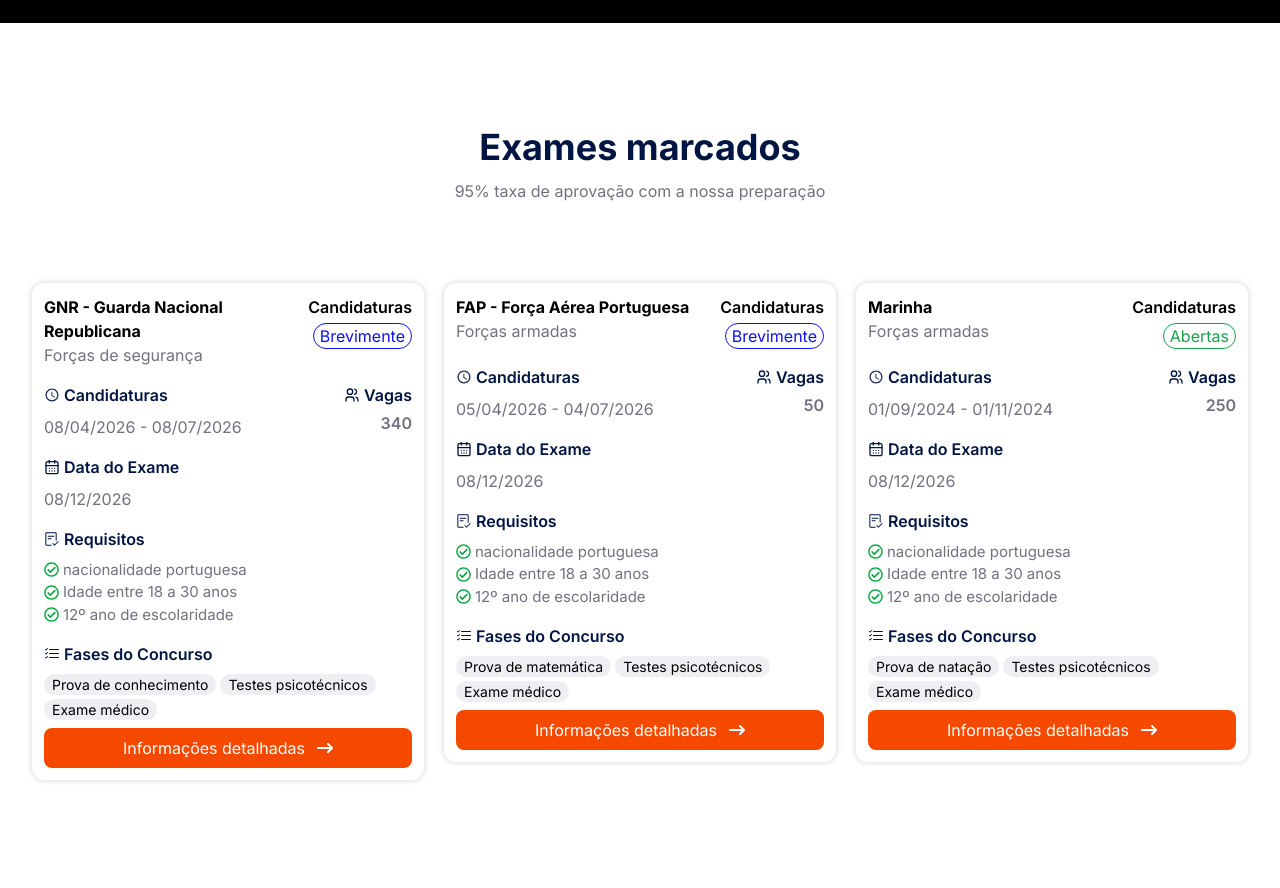
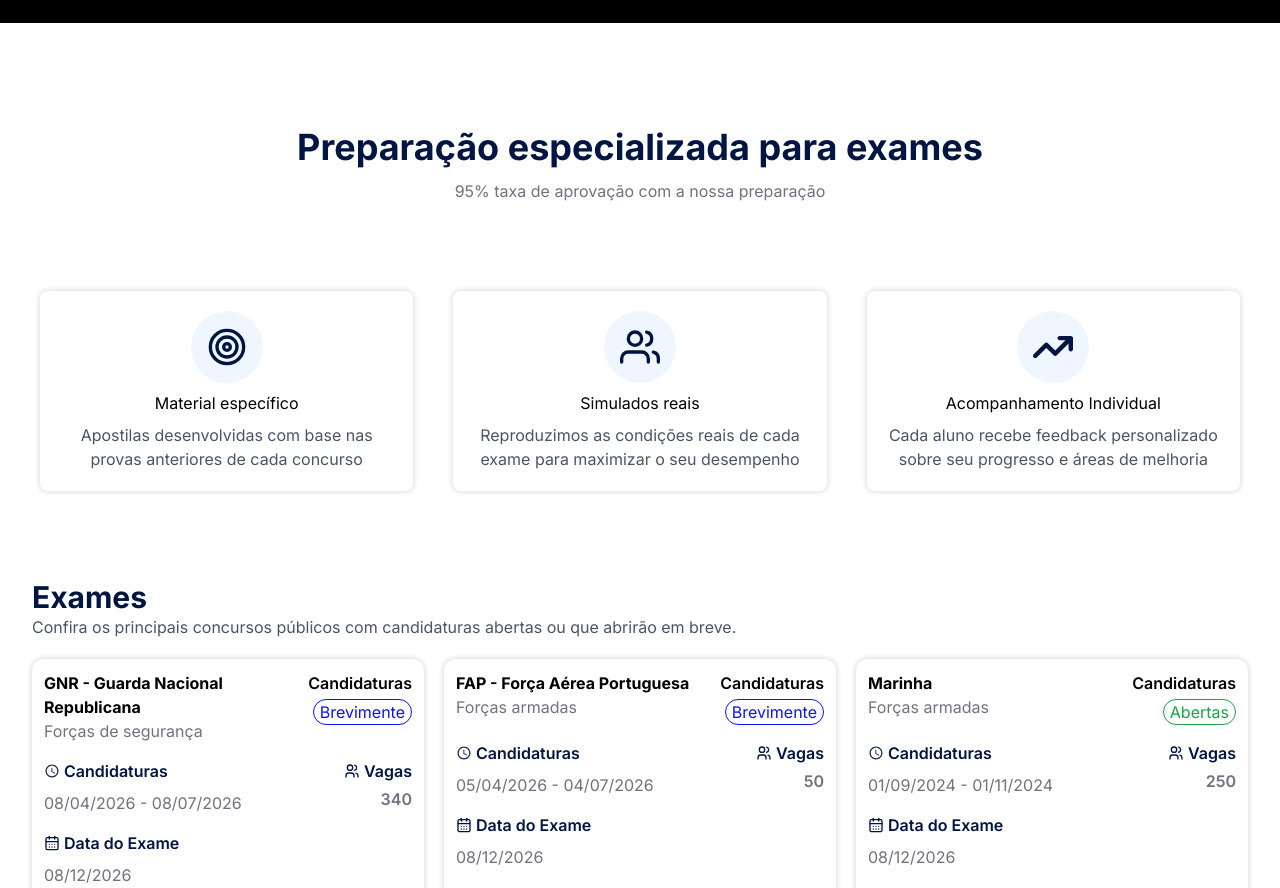
Before and after one commit to Esmael-coder/School_Academy, a React (Vite) app in the folder projecto-final/: page /exame in a window 1280 px wide. Shown: the part 564-1452 px from the top of the page. Built offline with nearby package versions, Linux system fonts and the light colour scheme.

Commit message:
animation

```diff
--- a/projecto-final/src/index.css
+++ b/projecto-final/src/index.css
@@ -7,8 +7,9 @@
 @theme{
 
   --color-primary: #001542;
-  --color-secondary : #e6f0f9;
-  --color-hightlight: #1112F1;
+  --color-secondary : #eff6ff;
+  --color-realce: #bfdbff;
+  --color-hightlight: #1447e6;
   --color-orange: #f54900;
   --color-hover: #A83200;
   --color-cinza: #717182;
--- a/projecto-final/src/pages/contacto/Contacto.jsx
+++ b/projecto-final/src/pages/contacto/Contacto.jsx
@@ -16,9 +16,14 @@
       <section className='bg-black relative'>
         <div className='absolute w-full h-full bg-[url("images/fundo-contacto.jpg")] bg-cover bg-center opacity-55'></div>
         <div className='max-w-7xl w-full mx-auto px-4 py-16 lg:px-8 flex flex-col md:flex-row gap-4 justify-between'>
-          <div>
+          <motion.div
+            initial={{opacity: 0, x: -20}}
+            whileInView={{opacity: 1, x: 0}}
+            transition={{duration: 0.6, ease: "easeIn"}}
+            viewport={{once: true}}
+          >
             <HeroDiv imagem={'images/destaque-contacto.jpg'} percentage={"95%"} text={"Taxa de sucesso"} />
-          </div>
+          </motion.div>
         </div>
       </section>
 
@@ -27,9 +32,9 @@
         <div className='w-full max-w-7xl mx-auto px-4 md:px-6 lg:px-8 mb-12'>
           <div className='text-center my-20'>
             <motion.h1 id='start' className='font-bold text-2xl lg:text-4xl text-primary mb-5'
-              initial={{ opacity: 0, y: 30 }}
+              initial={{ opacity: 0, y: 20 }}
               whileInView={{ opacity: 1, y: 0 }}
-              transition={{ duration: 1, delay: 0.2 }}
+              transition={{ duration: 0.7 }}
               viewport={{ amount: 1, once: true }}>
               Teremos todo o prazer em falar consigo
             </motion.h1>
--- a/projecto-final/src/pages/cursos/Cursos.jsx
+++ b/projecto-final/src/pages/cursos/Cursos.jsx
@@ -41,7 +41,14 @@
       <section className='bg-black relative'>
         <div className='absolute w-full h-full bg-[url("images/fundo-cursos.jpg")] bg-cover bg-center opacity-55'></div>
         <div className='max-w-7xl w-full mx-auto px-4 py-16 lg:px-8'>
-          <HeroDiv imagem={'images/destaque-cursos.jpg'} percentage={"15+"} text={"Cursos disponíveis"} />
+          <motion.div
+            initial={{ opacity: 0, x: -20 }}
+            whileInView={{ opacity: 1, x: 0 }}
+            transition={{ duration: 0.6, ease: "easeIn" }}
+            viewport={{ once: true }}
+          >
+            <HeroDiv imagem={'images/destaque-cursos.jpg'} percentage={"15+"} text={"Cursos disponíveis"} />
+          </motion.div>
         </div>
       </section>
 
--- /dev/null
+++ b/projecto-final/src/pages/exame/Box.jsx
@@ -0,0 +1,13 @@
+import React from 'react'
+
+export const Box = ({ icon, title, text }) => {
+    return (
+        <div className='flex flex-col gap-2 shadow-[var(--boxShadow2)] p-5 rounded-lg items-center text-center'>
+            <div className='p-4 rounded-full bg-secondary text-primary'>
+                {icon}
+            </div>
+            <h3>{title}</h3>
+            <p className='text-gray-600'>{text}</p>
+        </div>
+    )
+}
--- a/projecto-final/src/pages/exame/Exame.jsx
+++ b/projecto-final/src/pages/exame/Exame.jsx
@@ -5,6 +5,11 @@
 import { BoxModal } from '../../components/BoxModal'
 import { Faqs } from '../../components/Faqs.jsx'
 import { motion } from 'motion/react'
+import { Box } from './Box.jsx'
+import { FiTarget, FiUsers } from "react-icons/fi";
+import { FaArrowTrendUp } from "react-icons/fa6";
+
+
 const concurseCopy = [...concurse]
 export const Exame = ({ handleFilter }) => {
 
@@ -14,7 +19,14 @@
             <section className='bg-black relative'>
                 <div className='absolute w-full h-full bg-[url("images/fundo-exame.jpg")] bg-cover bg-top opacity-55'></div>
                 <div className='max-w-7xl w-full mx-auto px-4 py-16 lg:px-8'>
-                    <HeroDiv imagem={'images/destaque-exame.jpg'} percentage={"95%"} text={"Taxa de aprovação"} />
+                    <motion.div
+                        initial={{ opacity: 0, x: -20 }}
+                        whileInView={{ opacity: 1, x: 0 }}
+                        transition={{ duration: 0.6, ease: "easeIn" }}
+                        viewport={{ once: true }}
+                    >
+                        <HeroDiv imagem={'images/destaque-exame.jpg'} percentage={"95%"} text={"Taxa de aprovação"} />
+                    </motion.div>
                 </div>
             </section>
 
@@ -22,22 +34,51 @@
                 <div className='max-w-7xl w-full mx-auto px-4 py-16 lg:px-8'>
                     <motion.h1
                         className='mt-10 mb-3 text-primary font-bold text-3xl lg:text-4xl text-center'
-                        initial={{ opacity: 0, y: 30 }}
+                        initial={{ opacity: 0, y: 20 }}
                         whileInView={{ opacity: 1, y: 0 }}
-                        transition={{ duration: 1, delay: 0.2 }}
+                        transition={{ duration: 0.7 }}
                         viewport={{ amount: 1, once: true }}>
-                        Exames marcados
+                        Preparação especializada para exames
                     </motion.h1>
                     <p className='text-cinza text-center'>95% taxa de aprovação com a nossa preparação</p>
 
-                    <div className='grid gap-5 md:grid-cols-2 lg:grid-cols-3 my-20'>
+                    <div className='grid md:grid-cols-3 gap-10 my-20 justify-center p-2'>
+                        <Box
+                            icon={<FiTarget size={40} />}
+                            title={"Material específico"}
+                            text={"Apostilas desenvolvidas com base nas provas anteriores de cada concurso"}
+
+                        />
+
+                        <Box
+                            icon={<FiUsers size={40} />}
+                            title={"Simulados reais"}
+                            text={"Reproduzimos as condições reais de cada exame para maximizar o seu desempenho"}
+
+                        />
+
+                        <Box
+                            icon={<FaArrowTrendUp size={40} />}
+                            title={"Acompanhamento Individual"}
+                            text={"Cada aluno recebe feedback personalizado sobre seu progresso e áreas de melhoria"}
+
+                        />
+                    </div>
+
+                    <div className='mb-5'>
+                        <h2 className='text-primary font-bold text-2xl md:text-3xl'>Exames</h2>
+                        <p className='text-gray-600'>Confira os principais concursos públicos com candidaturas abertas ou que abrirão em breve.</p>
+                    </div>
+
+                    <div className='grid gap-5 md:grid-cols-2 lg:grid-cols-3 mb-20'>
+
                         {concurseCopy.map(copy => (
 
                             <motion.div
                                 key={copy.id}
-                                initial={{ opacity: 0, y: 30 }}
+                                initial={{ opacity: 0, y: 20 }}
                                 whileInView={{ opacity: 1, y: 0 }}
-                                transition={{ duration: 1, delay: copy.id * 0.2 }}
+                                transition={{ duration: 0.5, delay: copy.id * 0.2 }}
                                 viewport={{ amount: 0.3, once: true }}>
                                 <ExameCard
                                     course={copy.course}
@@ -56,10 +97,9 @@
 
                     <div className='my-30'>
                         <motion.h1
-                            className='text-primary font-bold text-3xl lg:text-4xl text-center mb-20'
-                            initial={{ opacity: 0, y: 30 }}
+                            initial={{ opacity: 0, y: 20 }}
                             whileInView={{ opacity: 1, y: 0 }}
-                            transition={{ duration: 1, delay: 0.2 }}
+                            transition={{ duration: 0.7 }}
                             viewport={{ amount: 1, once: true }}>
                             Perguntas Frequentes
                         </motion.h1>
--- a/projecto-final/src/pages/home/Home.jsx
+++ b/projecto-final/src/pages/home/Home.jsx
@@ -72,7 +72,14 @@
                 </Link>
               </div>
             </div>
-            <HeroDiv imagem={Imagem1} percentage="10K+" text="Alunos de aprovados" />
+            <motion.div
+              initial={{ opacity: 0, x: -20 }}
+              whileInView={{ opacity: 1, x: 0 }}
+              transition={{ duration: 0.6, ease: "easeIn" }}
+              viewport={{ once: true }}
+            >
+              <HeroDiv imagem={Imagem1} percentage="10K+" text="Alunos de aprovados" />
+            </motion.div>
           </div>
         </div>
       </section>
@@ -99,8 +106,8 @@
               {
                 category.map(item => (
                   <motion.div key={item.id}
-                    initial={{ opacity: 0, y: 30, scale: 0.9}}
-                    whileInView={{ opacity: 1, y: 0, scale: 1}}
+                    initial={{ opacity: 0, y: 30, scale: 0.9 }}
+                    whileInView={{ opacity: 1, y: 0, scale: 1 }}
                     transition={{ duration: 1, delay: item.id * 0.1 }}
                     viewport={{ amount: 0.3, once: true }}>
                     <Container onClick={() => handleFilter(item.name)} icon={item.icon} content={item.name} />
--- a/projecto-final/src/pages/metodologia/Metodologia.jsx
+++ b/projecto-final/src/pages/metodologia/Metodologia.jsx
@@ -27,9 +27,9 @@
           <div className='text-cinza flex gap-10 flex-col lg:flex-row'>
             <article>
               <motion.h1 className='text-2xl lg:text-4xl font-bold text-primary mb-5'
-                initial={{ opacity: 0, y: 30 }}
+                initial={{ opacity: 0, y: 20 }}
                 whileInView={{ opacity: 1, y: 0 }}
-                transition={{ duration: 1, delay: 0.2 }}
+                transition={{ duration: 0.7 }}
                 viewport={{ amount: 1, once: true }}>
                 Quem somos?
               </motion.h1>
@@ -61,9 +61,9 @@
             <div className='text-center text-cinza mb-10'>
               <span className='py-1 px-2 rounded-md bg-secondary text-hightlight text-[13px]'>Como funciona</span>
               <motion.h1 className='text-primary text-2xl lg:text-4xl font-bold mt-2 mb-5'
-                initial={{ opacity: 0, y: 30 }}
+                initial={{ opacity: 0, y: 20 }}
                 whileInView={{ opacity: 1, y: 0 }}
-                transition={{ duration: 1, delay: 0.2 }}
+                transition={{ duration: 0.7 }}
                 viewport={{ amount: 1, once: true }}>
                 A nossa metodologia
               </motion.h1>
@@ -92,7 +92,7 @@
             </div>
 
             <div className='flex justify-center'>
-              <div className='overflow-x-auto w-full'>
+              <div className='overflow-x-auto md:shadow-[var(--boxShadow2)]'>
                 <Table />
               </div>
             </div>
@@ -106,9 +106,9 @@
             <div className='text-center mb-10'>
               <span className='py-1 px-2 rounded-md bg-secondary text-hightlight text-[13px]'>Vantagens únicas</span>
               <motion.h1 className='text-primary font-bold text-2xl lg:text-4xl mb-5 mt-2'
-                initial={{ opacity: 0, y: 30 }}
+                initial={{ opacity: 0, y: 20 }}
                 whileInView={{ opacity: 1, y: 0 }}
-                transition={{ duration: 1, delay: 0.2 }}
+                transition={{ duration: 0.7 }}
                 viewport={{ amount: 1, once: true }}>
                 O que nos diferencia?
               </motion.h1>
```
Also changed, not shown: 1 other file (tests, documents, lock files or other folders).
